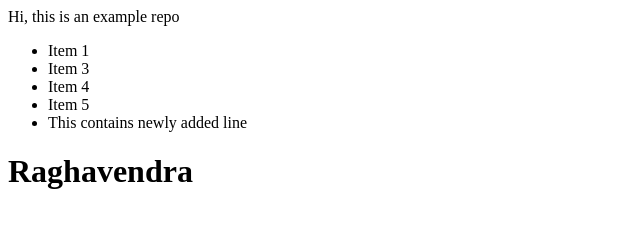
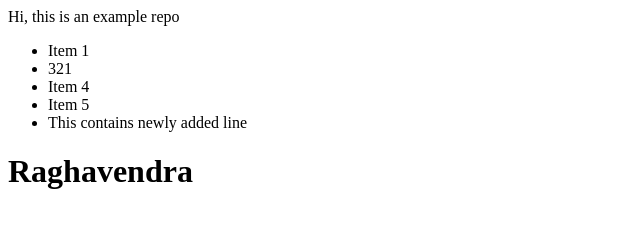
Before and after one commit to SiddavatamSneha/example, a plain HTML site: page index.html in a window 1280 px wide. Shown: the full height of the page, 0-640 px from the left. Drawn offline with Linux system fonts and the light colour scheme.

```diff
--- a/index.html
+++ b/index.html
@@ -10,7 +10,7 @@
 <body>
     <ul id="list">
         <li>Item 1</li>
-        <li>Item 3</li>
+        <li>321</li>
         <li>Item 4</li>
         <li>Item 5</li>
         <li>This contains newly added line</li>
```
